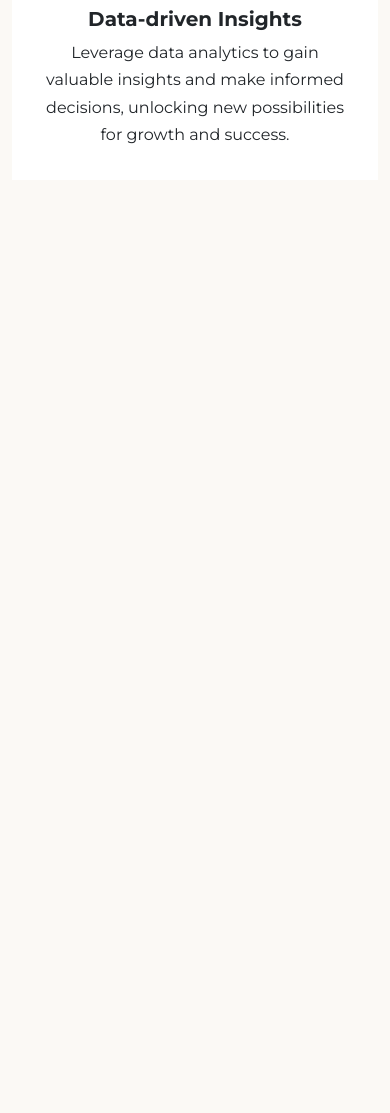
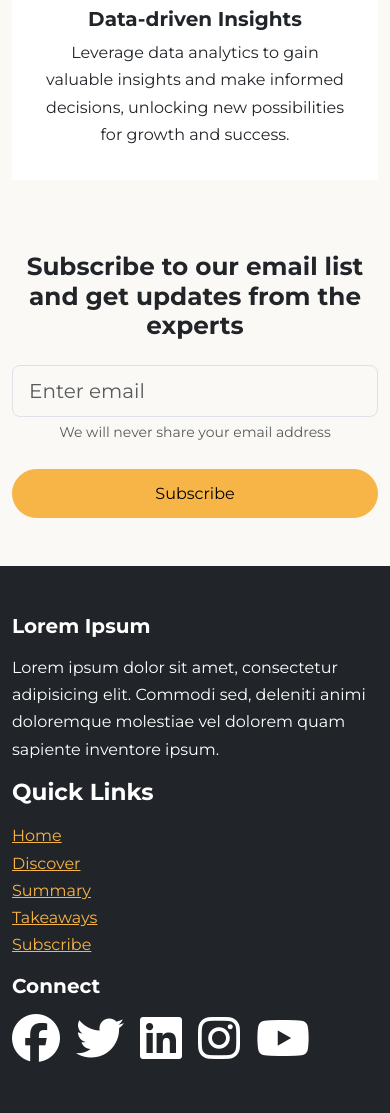
Before and after one commit to s-khodjaev/corso-website, a website: page index.html in a window 390 px wide. Shown: the part 9129-10242 px from the top of the page. Before the commit the page ends 9381 px from the top, so only its background shows below. Drawn offline with nearby package versions, Linux system fonts and the light colour scheme; files that its build step writes are made by us from their sources.

Commit message:
added subscribe & footer section

```diff
--- a/index.html
+++ b/index.html
@@ -16,7 +16,7 @@
     <link rel="icon" href="img/favicon.png" />
     <title>Corso Website</title>
   </head>
-  <body>
+  <body id="home">
     <nav class="navbar navbar-expand-lg fixed-top navbar-dark">
       <div class="container">
         <a href="index.html" class="navbar-brand">
@@ -586,6 +586,70 @@
       </div>
     </section>
 
+    <!-- Subscribe Form -->
+    <section id="subscribe" class="subscribe my-5">
+      <div class="container">
+        <div class="row">
+          <div class="col-md-6 offset-md-3 text-center">
+            <h2>
+              Subscribe to our email list and get updates from the experts
+            </h2>
+            <form>
+              <div class="my-4">
+                <input
+                  type="email"
+                  class="form-control form-control-lg"
+                  placeholder="Enter email"
+                />
+                <div class="form-text">
+                  We will never share your email address
+                </div>
+              </div>
+              <div class="d-grid">
+                <div type="button" class="btn btn-primary">Subscribe</div>
+              </div>
+            </form>
+          </div>
+        </div>
+      </div>
+    </section>
+
+    <!-- Footer -->
+    <footer class="footer mt-4 text-bg-dark py-5">
+      <div class="container">
+        <div class="row">
+          <div class="col-md-4">
+            <h5>Lorem Ipsum</h5>
+            <p>
+              Lorem ipsum dolor sit amet, consectetur adipisicing elit. Commodi
+              sed, deleniti animi doloremque molestiae vel dolorem quam sapiente
+              inventore ipsum.
+            </p>
+          </div>
+          <div class="col-md-4">
+            <h3>Quick Links</h3>
+            <ul class="list-unstyled">
+              <li><a href="#home">Home</a></li>
+              <li><a href="#discover">Discover</a></li>
+              <li><a href="#summary">Summary</a></li>
+              <li><a href="#takeaways">Takeaways</a></li>
+              <li><a href="#subscribe">Subscribe</a></li>
+            </ul>
+          </div>
+          <div class="col-md-4">
+            <h5>Connect</h5>
+            <div class="d-flex gap-3">
+              <a href="#"><i class="fab fa-facebook fa-3x text-white"></i></a>
+              <a href="#"><i class="fab fa-twitter fa-3x text-white"></i></a>
+              <a href="#"><i class="fab fa-linkedin fa-3x text-white"></i></a>
+              <a href="#"><i class="fab fa-instagram fa-3x text-white"></i></a>
+              <a href="#"><i class="fab fa-youtube fa-3x text-white"></i></a>
+            </div>
+          </div>
+        </div>
+      </div>
+    </footer>
+
     <script src="js/bootstrap.bundle.min.js"></script>
     <script src="js/script.js"></script>
   </body>
--- a/scss/main.scss
+++ b/scss/main.scss
@@ -10,7 +10,7 @@
 }
 
 .header .slide {
-  width: 90%;
+  width: 70%;
   margin: 0 auto;
 }
 
@@ -38,6 +38,16 @@
     min-height: 850px !important;
   }
 
+  .header .slide {
+    width: 90%;
+    margin: 0 auto;
+  }
+
+  .header .text-container {
+    width: 100% !important;
+    font-size: 16px;
+  }
+
   .register {
     padding: 40px 0 !important;
   }
```
